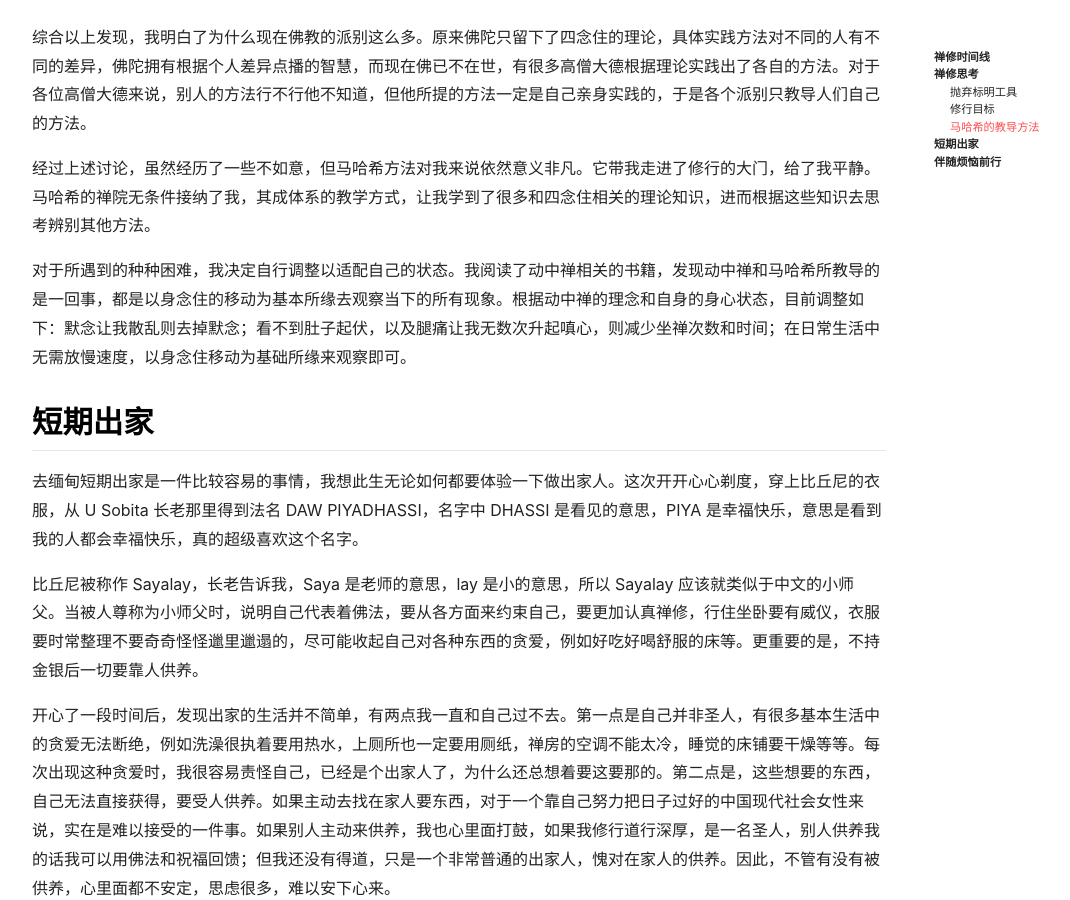
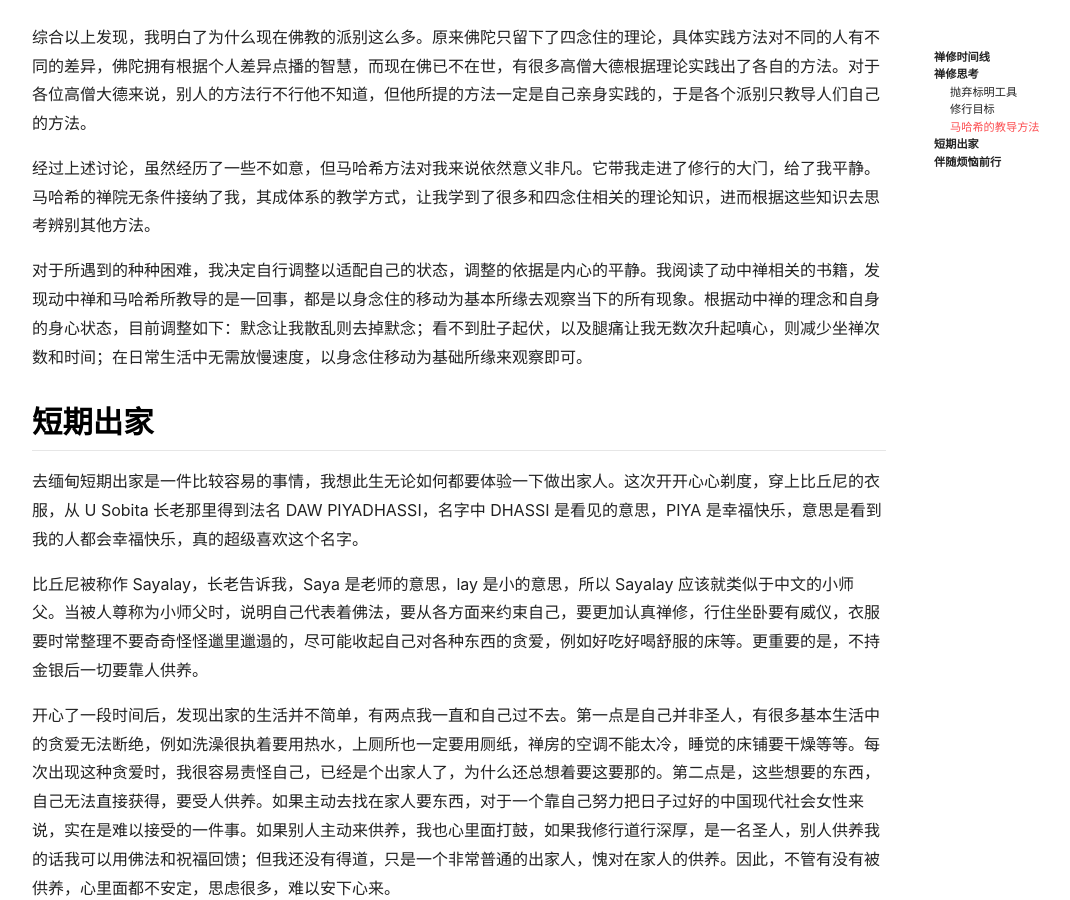
Before and after one commit to nicecui/nicecui.github.io, a Jekyll site: the page built from _posts/2026-11-04-vipassana-meditation.md, in a window 1280 px wide and 900 px high, scrolled down 3243 px. Shown: the whole window, without its empty margins (71-1141 px from the left). Built offline with Jekyll 4.4.1, drawn with Linux system fonts in a browser that asks for light colours; nearby versions of some CDN libraries.

Commit message:
Update 2026-11-04-vipassana-meditation.md

```diff
--- a/_posts/2026-11-04-vipassana-meditation.md
+++ b/_posts/2026-11-04-vipassana-meditation.md
@@ -69,7 +69,7 @@ categories: life
 
 经过上述讨论，虽然经历了一些不如意，但马哈希方法对我来说依然意义非凡。它带我走进了修行的大门，给了我平静。马哈希的禅院无条件接纳了我，其成体系的教学方式，让我学到了很多和四念住相关的理论知识，进而根据这些知识去思考辨别其他方法。
 
-对于所遇到的种种困难，我决定自行调整以适配自己的状态。我阅读了动中禅相关的书籍，发现动中禅和马哈希所教导的是一回事，都是以身念住的移动为基本所缘去观察当下的所有现象。根据动中禅的理念和自身的身心状态，目前调整如下：默念让我散乱则去掉默念；看不到肚子起伏，以及腿痛让我无数次升起嗔心，则减少坐禅次数和时间；在日常生活中无需放慢速度，以身念住移动为基础所缘来观察即可。
+对于所遇到的种种困难，我决定自行调整以适配自己的状态，调整的依据是内心的平静。我阅读了动中禅相关的书籍，发现动中禅和马哈希所教导的是一回事，都是以身念住的移动为基本所缘去观察当下的所有现象。根据动中禅的理念和自身的身心状态，目前调整如下：默念让我散乱则去掉默念；看不到肚子起伏，以及腿痛让我无数次升起嗔心，则减少坐禅次数和时间；在日常生活中无需放慢速度，以身念住移动为基础所缘来观察即可。
 
 ## 短期出家
 
```
